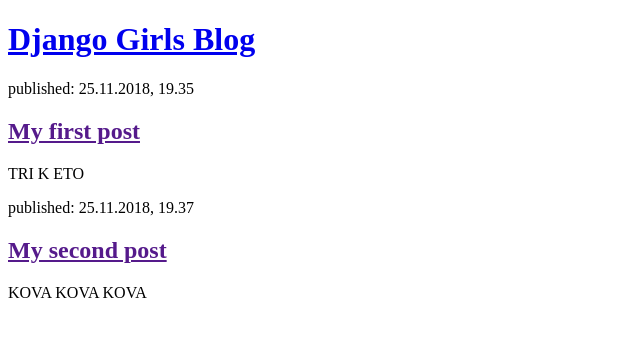
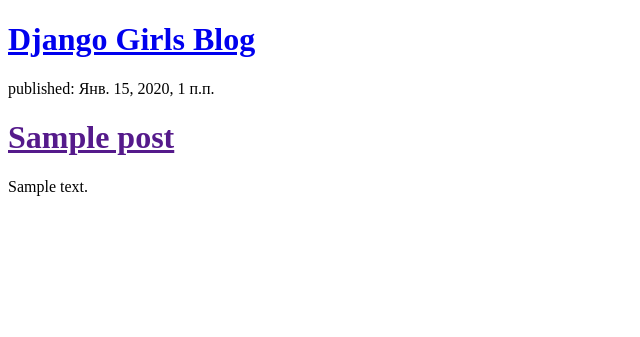
Before and after one commit to kkawalski/my-first-blog, a Django app: template blog/templates/blog/post_list.html in a window 1280 px wide. Shown: the top 337 px of the page, without its empty margins (0-640 px from the left). Run offline with Django 3.2, Linux system fonts and the light colour scheme; the template is opened without the code that fills it: values that come from a table or form of the project are taken from there, others are empty; tables that the repository leaves empty hold one stand-in row (values such as "Sample post").

Commit message:
Modified templates to display posts from database

```diff
--- a/blog/templates/blog/post_list.html
+++ b/blog/templates/blog/post_list.html
@@ -9,16 +9,12 @@
         <h1><a href="/">Django Girls Blog</a></h1>
     </div>
 
-    <div>
-        <p>published: 25.11.2018, 19.35</p>
-        <h2><a href="">My first post</a></h2>
-        <p>TRI K ETO</p>
-    </div>
-
-    <div>
-        <p>published: 25.11.2018, 19.37</p>
-        <h2><a href="">My second post</a></h2>
-        <p>KOVA KOVA KOVA</p>
-    </div>
+    {% for post in posts %}
+        <div>
+            <p>published: {{ post.published_date }}</p>
+            <h1><a href="">{{ post.title }}</a></h1>
+            <p>{{ post.text|linebreaksbr }}</p>
+        </div>
+    {% endfor %}
 </body>
 </html>
```
Also changed, not shown: blog/views.py (+5 -2 lines).
